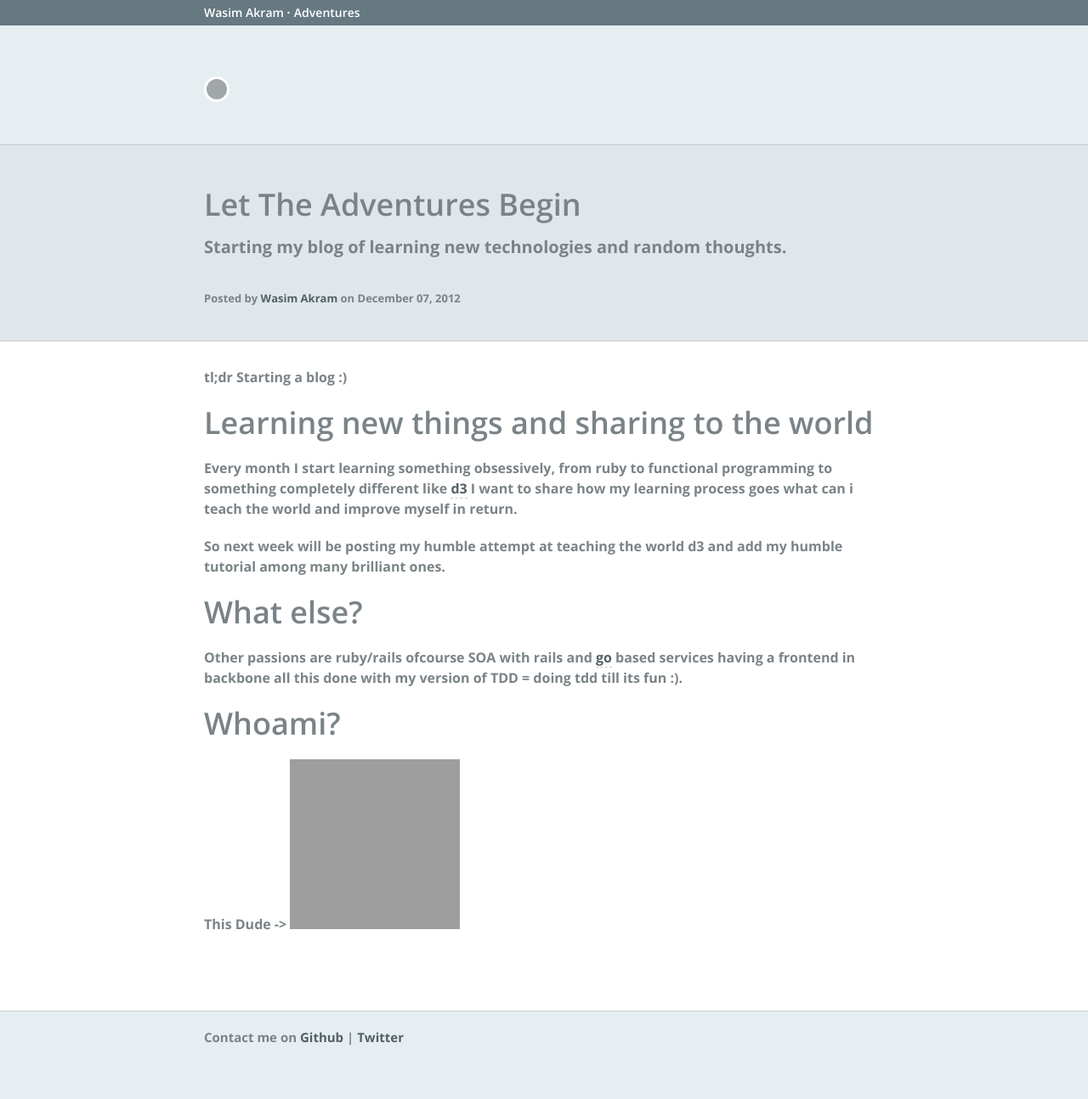
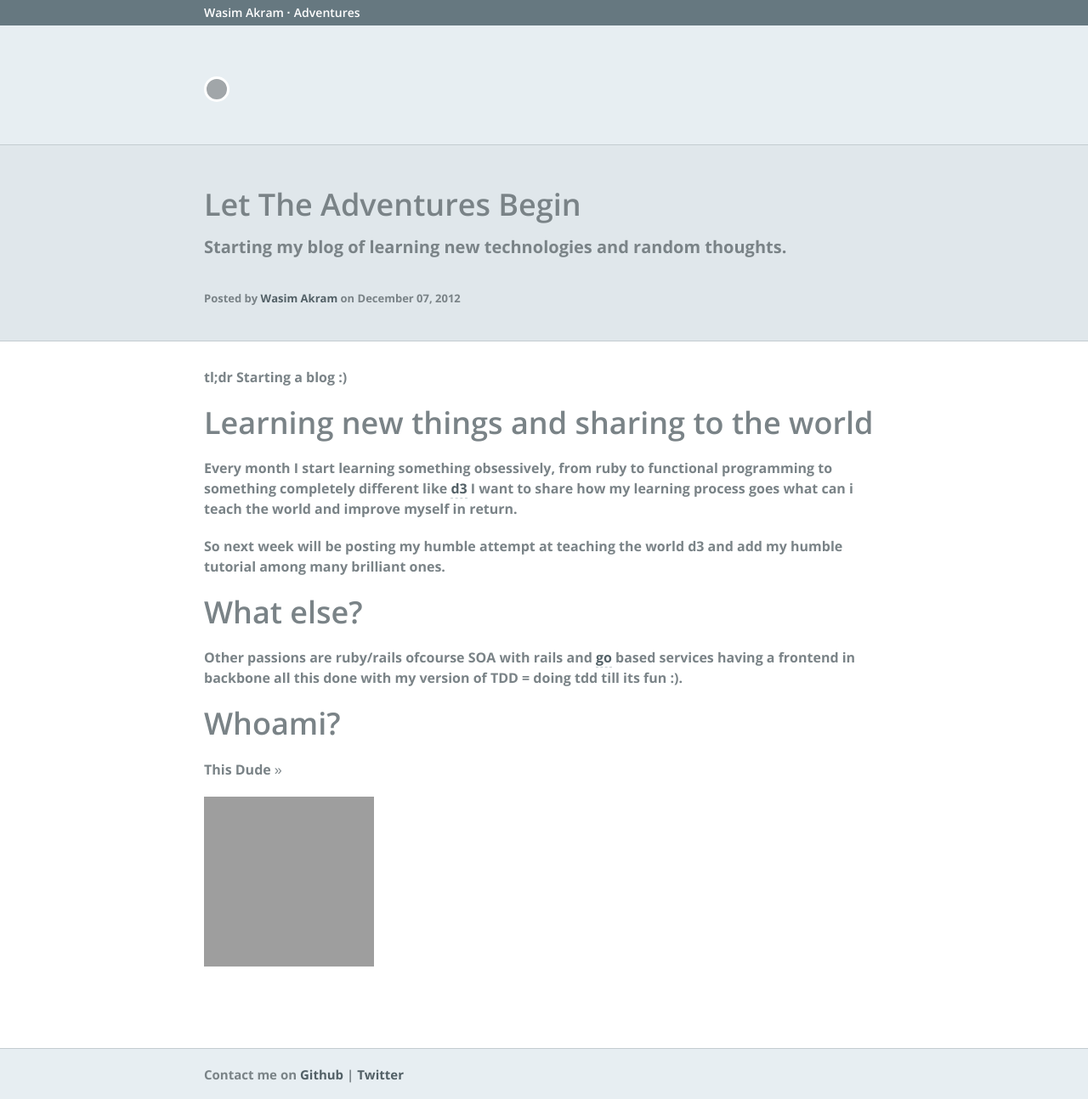
Before and after one commit to wasimakram/wasimakram.github.com, a Jekyll site: the page built from _posts/articles/2012-12-07-let-the-adventure-begin.md, in a window 1280 px wide. Shown: the whole page at 85% size. Built offline with Jekyll 4.4.1, drawn with Linux system fonts in a browser that asks for light colours; before the commit the page ends 1250 px from its top, so only the background shows below that; grey boxes are pictures that could not be loaded.

Commit message:
Small change

```diff
--- a/_posts/articles/2012-12-07-let-the-adventure-begin.md
+++ b/_posts/articles/2012-12-07-let-the-adventure-begin.md
@@ -24,5 +24,6 @@ this done with my version of TDD = doing tdd till its fun :).
 
 # Whoami?
 
-This Dude ->
+This Dude >>
+
 ![](http://www.gravatar.com/avatar/6ebe330f769012228406ee012fbe940d.png?size=300x300)
```
